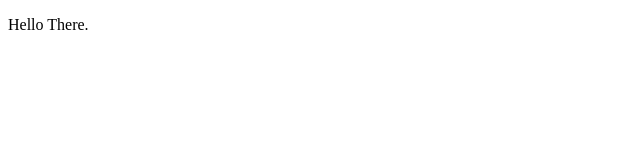
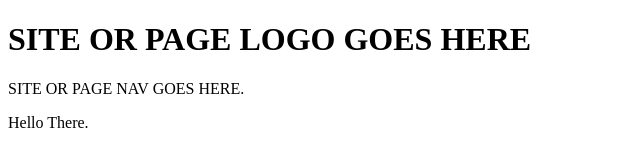
Before and after one commit to MrDanielT/MrDanielT.github.io, a plain HTML site: page index.html in a window 1280 px wide. Shown: the whole page, without its empty margins (0-640 px from the left). Drawn offline with Linux system fonts and the light colour scheme.

Commit message:
Add files via upload

```diff
--- a/index.html
+++ b/index.html
@@ -7,6 +7,13 @@
 	</head>
 
 	<body>
+	   <header>
+	       <h1>SITE OR PAGE LOGO GOES HERE</h1>
+	   </header>
+	   <nav>
+	      SITE OR PAGE NAV GOES HERE.
+	   </nav>
+
 	   <p>
 		   Hello There.
 		</p>
```
